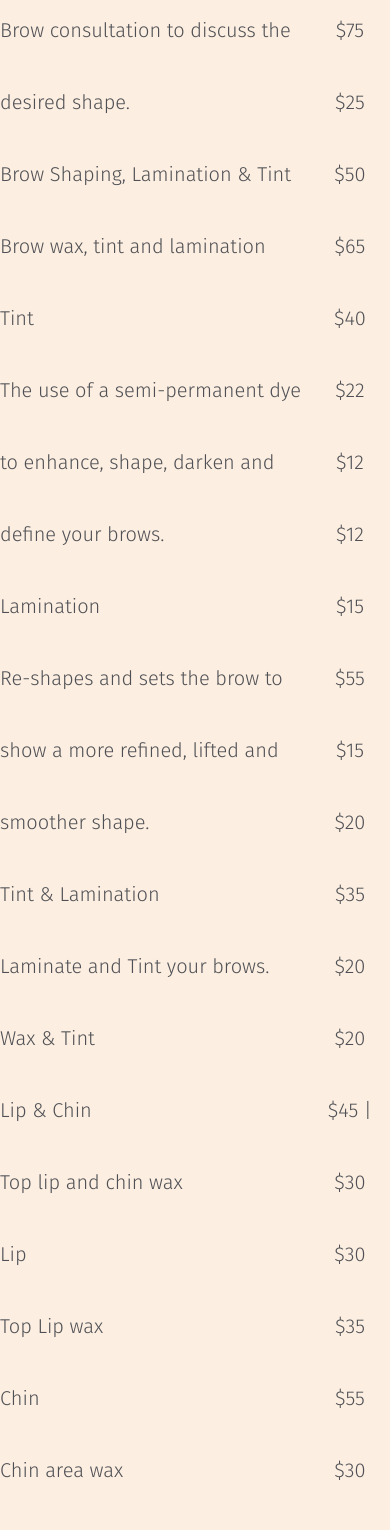
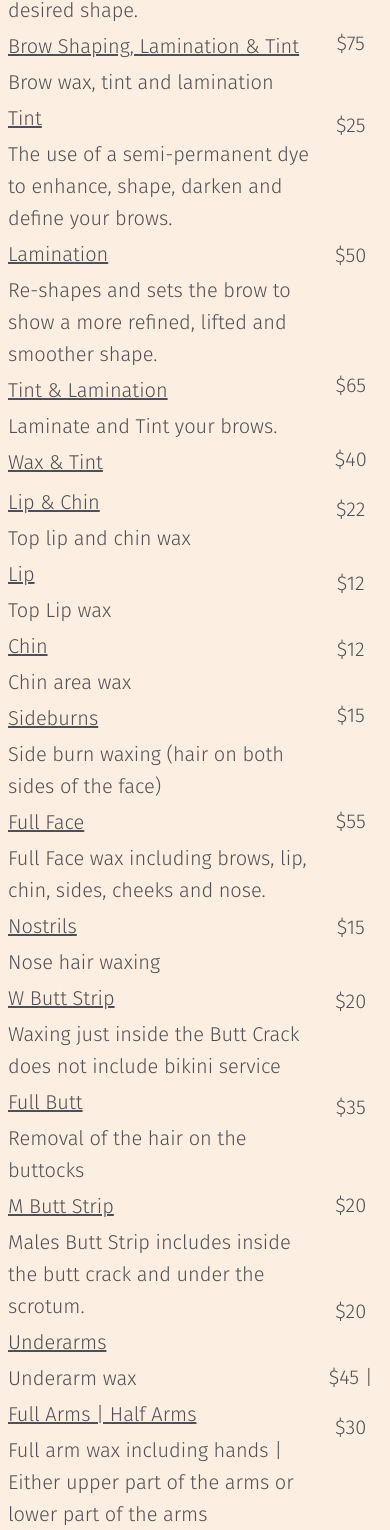
Before and after one commit to mattrowley10/NixFix, a React (Vite) app: page /wax in a window 390 px wide. Shown: the part 389-1919 px from the top of the page. Built offline with nearby package versions, Linux system fonts and the light colour scheme.

Commit message:
semi-complete styling/media queries...always room for perfection

```diff
--- a/src/App.css
+++ b/src/App.css
@@ -7,16 +7,18 @@
 }
 
 body{
+  overflow-y:scroll;
+  overflow-x:hidden ;
+}
+
+html, body{
   height: 100vh;
   margin: 0;
-}
-
-html{
-  height: 100vh;
-  overflow-y:scroll;
+  padding: 0;
   overscroll-behavior: none;
   background-color: #E8F0FF;
 }
+
 
 .topNav{
   position: sticky;
@@ -100,8 +102,8 @@ html{
 }
 .facial-description{
   font-family: 'Cormorant Garamond';
-  height: 275vh;
-  width: 100vw;
+  height: 265vh;
+  /* width: 100vw; */
   background-color: #FDF3E9;
   display: grid;
   width: auto;
@@ -126,7 +128,8 @@ html{
 }
 .wax-description{
   font-family: 'Cormorant Garamond';
-  height: 350vh;
+  display: flex;
+  height: 505vh;
   width: 100vw;
   background-color: #FCEEE0;
   display: grid;
@@ -143,6 +146,9 @@ html{
   color:  #4f5055;
   line-height: 4.5rem;
 }
+.wax-d{
+  line-height: 2rem;
+}
 
 .wax-container{
   position: relative;
@@ -151,14 +157,12 @@ html{
   z-index: 0;
   background-repeat: no-repeat;
   height: 70vh;
-  width: 100vw;
   background-size: 90rem 35rem;
   image-rendering:optimizeQuality;
   background-image: url("/public/wax5.png");
   background-color: #FCEEE0;
 }
 .wax-content{
-  position: relative;
   z-index: 1;
   font-family: 'Cormorant Garamond';
   color:  #7A5C61;
@@ -166,7 +170,7 @@ html{
 
 .makeup-description{
   font-family: 'Cormorant Garamond';
-  height: 200vh;
+  height: 255vh;
   background-color: #FCEEE0;
   display: grid;
   grid-template-columns: 1fr .5fr .5fr;
@@ -180,8 +184,12 @@ html{
 .makeup-list-2{
   font-family: 'Fira Sans';
   color:  #4f5055;
+  line-height: 4rem;
 }
 .makeup-list-header{
+  line-height: 4;
+}
+.makeup-d{
   line-height: 2;
 }
 .makeup-container{
@@ -203,11 +211,9 @@ html{
   font-family: 'Cormorant Garamond';
   color:#4f5055;
 }
-.makeup-d{
-  line-height: 2rem;
-}
+
 .makeup-pricing{
-  line-height: 3.5;
+  line-height: 5;
 }
 
 .footer{
@@ -219,10 +225,10 @@ html{
 .book-button{
   font-family: "Cormorant Garamond";
   position: absolute;
-  top: 35rem;
+  top: 33rem;
   right: 2rem;
   background-color:#a2737b;
-  padding:50rem 2rem 102rem 2rem;
+  padding:50rem 2rem 182rem 2rem;
 }
 .book-button-makeup{
   font-family: "Cormorant Garamond";
@@ -230,7 +236,7 @@ html{
   top: 35rem;
   right: 2rem;
   background-color:#a2737b;
-  padding:50rem 2rem 35rem 2rem;
+  padding:50rem 2rem 60rem 2rem;
 }
 .book-button-facials{
   font-family: "Cormorant Garamond";
@@ -263,19 +269,20 @@ html{
     background-size: 120rem;
   }
   .facial-description{
-    height: 200vh;
+    height: 180vh;
   }
   .wax-description{
-    height: 390vh;
+    height: 375vh;
   }
   .makeup-description{
-    height: 150vh;
+    height: 175vh;
   }
   .book-button{
     font-family: "Cormorant Garamond";
     position: absolute;
     top: 43rem;
     right: 2rem;
+    padding:50rem 2rem 165rem 2rem;
   }
   .book-button-facials{
     font-family: "Cormorant Garamond";
@@ -290,11 +297,145 @@ html{
     top: 43rem;
     right: 2rem;
     background-color:#a2737b;
-    padding:30rem 2rem 30rem 2rem;
+    padding:30rem 2rem 65rem 2rem;
   }
   .home-d-img{
     margin-left: 4rem;
   }
+}
+@media(max-width:1024px){
+  .home{
+    background-size: 1024px;
+    height:80vh;
+  }
+  .book-button-facials{
+    top: 37rem;
+
+    padding-bottom:102rem;
+  }
+  .book-button{
+    top: 31rem;
+    padding-bottom:200rem
+  }
+  .book-button-makeup{
+    top: 38rem;
+    padding-bottom: 61rem;
+  }
+  .background-wax{
+    background-size: 1024px;
+    height: 30rem;
+  }
+  .facials{
+    background-size: 1024px;
+  }
+  .facial-description{
+    height:300vh;
+  }
+  .wax-description{
+    height: 485vh;
+  }
+  .makeup-description{
+    height: 225vh;
+  }
+  .makeup-list-header{
+    line-height: 2;
+  }
+  .makeup-pricing{
+    line-height: 2;
+  }
+}
+@media(max-width:768px){
+  .home{
+    background-size: 768px;
+    height: 60vh;
+  }
+  .home-d-img{
+    height: 15rem;
+  }
+  .book-button{
+    top: 97%;
+    bottom:2rem;
+    right: 11rem;
+      padding: 0 8rem;
+    background-color: transparent;
+  }
+  .book-button-facials{
+    top: 96%;
+    bottom: 2rem;
+    right: 11rem;
+    z-index: 1;
+      padding: 0 8rem;
+    background-color: transparent;
+  }
+  .book-button-makeup{
+    top: 94%;
+    bottom: 2rem;
+    right: 11rem;
+    z-index: 1;
+      padding: 0 8rem;
+    background-color: transparent;
+  }
+  .facials{
+    background-size: 768px;
+    height: 27rem;
+  }
+  .facial-description{
+    display: flex;
+    height: 210vh;
+  }
+  .facial-list{
+    line-height: 2.5rem;
+    width: 40rem;
+  }
+  .facial-list-2{
+    line-height: 1.5;
+    margin-right: 12px;
+  }
+  .facial-pricing{
+    line-height: 2;
+  }
+  .background-wax{
+    background-size: 768px;
+    height: 22rem;
+  }
+  .wax-description{
+    height: 360vh;
+    display: flex;
+  }
+  .wax-list{
+    line-height: 2.5;
+  }
+  .wax-list-2{
+    line-height: 2.5;
+    margin-right: 12px;
+    width: 12rem;
+  }
+  .wax-pricing{
+    line-height: 2.5;
+  }
+  .background-makeup{
+    background-size: 768px;
+    height: 19rem;
+  }
+  .makeup-description{
+    display: flex;
+    height: 170vh;
+  }
+  .makeup-list-header{
+    line-height: 2;
+  }
+  .makeup-list{
+    line-height: 2.5;
+    width:22rem;
+  }
+  .makeup-pricing{
+    line-height: 2.5;
+  }
+  .makeup-list{
+    width: 40rem;
+  }
+
+
 }
 @media(max-width: 425px){
   .book-button{
@@ -325,17 +466,19 @@ html{
     background-size: 425px;
     height: 20vh;
   }
-
+  .makeup-list-header{
+    line-height: 2;
+  }
   .makeup-list{
     line-height: 2.5;
     width:22rem;
   }
   .makeup-pricing{
-    width: max-content;
     line-height: 2.5;
   }
+
   .makeup-description{
-    height: 315vh;
+    height: 275vh;
     position: relative;
     display: flex;
 
@@ -345,23 +488,25 @@ html{
     height: 25vh;
   }
   .wax-description{
-    height: 320vh;
+    height: 415vh;
     display: flex;
   }
   .wax-list{
     width: 20rem;
+    line-height: 2.5rem;
   }
   .wax-list-2{
-    width: max-content;
+    line-height: 2.5rem;
+    margin-right: 0;
+    width: auto;
   }
-
   .facials{
     background-size: 425px;
     height: 25vh;
     background-color: #FDF3E9;
   }
   .facial-description{
-    height: 350vh;
+    height: 370vh;
     position: relative;
     display: flex;
   }
@@ -371,12 +516,13 @@ html{
   }
   .facial-list-2{
     line-height: 2.5rem;
+    width: auto;
   }
   .facial-pricing{
     line-height: 2.5rem;
   }
   .home{
-    height: 35.4vh;
+    height: 34vh;
     background-size: 425px;
   }
 
@@ -385,7 +531,8 @@ html{
   }
   .home-d-img{
     height: 10rem;
-    width: 30rem;
+    width: 20rem;
+
   }
   .scroll-container{
     scroll-snap-type:none ;
--- a/src/Components/WaxDescription.jsx
+++ b/src/Components/WaxDescription.jsx
@@ -1,272 +1,326 @@
 export default function WaxDescription() {
   return (
-    <div className="wax-description lg:pl-12">
+    <div className="wax-description pl-2 lg:pl-12">
       <ul className="wax-list text-xl lg:text-2xl lg:text-left">
-        <li id="1">
+        <li id="1" className="underline">
           Brow Shaping
+        </li>
         <p className="wax-d lg:text-xl">
           Brow consultation to discuss the desired shape.
         </p>
+        <li id="2" className="underline">
+          Brow Shaping, Lamination & Tint
         </li>
-        <li id="2">
-          Brow Shaping, Lamination & Tint
         <p className="wax-d lg:text-xl"> Brow wax, tint and lamination</p>
+        <li id="3" className="underline">
+          Tint
         </li>
-        <li id="3">
-          Tint
         <p className="wax-d lg:text-xl">
           The use of a semi-permanent dye to enhance, shape, darken and define
           your brows.
         </p>
+        <li id="4" className="underline">
+          Lamination
         </li>
-        <li id="4">
-          Lamination
         <p className="wax-d lg:text-xl">
           Re-shapes and sets the brow to show a more refined, lifted and
           smoother shape.
         </p>
+        <li id="5" className="underline">
+          Tint & Lamination
         </li>
-        <li id="5">
-          Tint & Lamination
         <p className="wax-d lg:text-xl">Laminate and Tint your brows.</p>
+        <li id="6" className="underline">
+          Wax & Tint
         </li>
-        <li id="6">
-          Wax & Tint
         <p className="wax-d lg:text-xl"></p>
+        <li id="7" className="underline">
+          Lip & Chin
         </li>
-        <li id="7">
-          Lip & Chin
         <p className="wax-d lg:text-xl">Top lip and chin wax</p>
+        <li id="8" className="underline">
+          Lip
         </li>
-        <li id="8">
-          Lip
         <p className="wax-d lg:text-xl">Top Lip wax</p>
+        <li id="9" className="underline">
+          Chin
         </li>
-        <li id="9">
-          Chin
         <p className="wax-d lg:text-xl">Chin area wax</p>
+        <li id="10" className="underline">
+          Sideburns
         </li>
-        <li id="10">
-          Sideburns
         <p className="wax-d lg:text-xl">
           Side burn waxing (hair on both sides of the face)
         </p>
+        <li id="11" className="underline">
+          Full Face
         </li>
-        <li id="11">
-          Full Face
         <p className="wax-d lg:text-xl">
           Full Face wax including brows, lip, chin, sides, cheeks and nose.
         </p>
+        <li id="12" className="underline">
+          Nostrils
         </li>
-        <li id="12">
-          Nostrils
         <p className="wax-d lg:text-xl">Nose hair waxing</p>
+        <li id="13" className="underline">
+          W Butt Strip
         </li>
-        <li id="13">
-          W Butt Strip
         <p className="wax-d lg:text-xl">
           Waxing just inside the Butt Crack does not include bikini service
         </p>
+        <li id="14" className="underline">
+          Full Butt
         </li>
-        <li id="14">
-          Full Butt
+        <p className="wax-d lg:text-xl">Removal of the hair on the buttocks</p>
+        <li id="15" className="underline">
+          M Butt Strip
+        </li>
         <p className="wax-d lg:text-xl">
-            Removal of the hair on the buttocks
+          Males Butt Strip includes inside the butt crack and under the scrotum.
         </p>
+        <li id="17" className="underline">
+          Underarms
         </li>
-        <li id="15">
-          M Butt Strip
+        <p className="wax-d lg:text-xl">Underarm wax</p>
+        <li id="18" className="underline">
+          Full Arms | Half Arms
+        </li>
         <p className="wax-d lg:text-xl">
-            Males Butt Strip includes inside the butt crack and under the
-            scrotum.
+          Full arm wax including hands | Either upper part of the arms or lower
+          part of the arms
         </p>
+        <li id="19" className="underline">
+          Chest
         </li>
-        <li id="17">
-          Underarms
-          <p className="wax-d lg:text-xl">Underarm wax</p>
+        <p className="wax-d lg:text-xl">Full torso including stomach</p>
+        <li id="20" className="underline">
+          Stomach
         </li>
-        <li id="18">
-          Full Arms | Half Arms
-          <p className="wax-d lg:text-xl">
-            Full arm wax including hands | Either upper part of the arms or
-            lower part of the arms
-          </p>
+        <p className="wax-d lg:text-xl">Full stomach wax not including chest</p>
+        <li id="21" className="underline">
+          Full Back
         </li>
-        <li id="19">
-          Chest
-          <p className="wax-d lg:text-xl">Full torso including stomach</p>
-        </li>
-        <li id="20">
-          Stomach
-          <p className="wax-d lg:text-xl">
-            Full stomach wax not including chest
-          </p>
-        </li>
-        <li id="21">
-          Full Back
         <p className="wax-d lg:text-xl">
           Full Back wax not including shoulders
         </p>
+        <li id="22" className="underline">
+          Upper Back
         </li>
-        <li id="22">Upper Back</li>
-        <li id="25">Mid Back</li>
-        <li id="24">Lower Back</li>
-        <li id="25">Shoulders</li>
+        <li id="25" className="underline">
+          Mid Back
+        </li>
+        <li id="24" className="underline">
+          Lower Back
+        </li>
+        <li id="25" className="underline">
+          Shoulders
+        </li>
         <p className="wax-d lg:text-xl">Shoulder wax not including back</p>
-        <li id="26">
+        <li id="26" className="underline">
           Bikini
+        </li>
         <p className="wax-d lg:text-xl">
-            Take the hair off that hangs out of your bikini area and about an
-            inch inside the bikini line. Schedule your 4-6 apt for a $10 off
+          Take the hair off that hangs out of your bikini area and about an inch
+          inside the bikini line. Schedule your 4-6 apt for a $10 off
           maintenance price.
         </p>
+        <li id="27" className="underline">
+          Bikini Maintenance
         </li>
-        <li id="27">
-          Bikini Maintenance
         <p className="wax-d lg:text-xl">
           Outside of the bikini line and one inch inside the bikini line
         </p>
+        <li id="28" className="underline">
+          Bikini Package of 6
         </li>
-        <li id="28">Bikini Package of 6</li>
-        <li id="29">
+        <li id="29" className="underline">
           Full Bikini
+        </li>
         <p className="wax-d lg:text-xl">
-            Take as much or as little off from the front of the bikini area.
-            (Not including the butt strip) Make sure to rebook your apt in 4-6
-            weeks to get a $10 off maintenance price!
+          Take as much or as little off from the front of the bikini area. (Not
+          including the butt strip) Make sure to rebook your apt in 4-6 weeks to
+          get a $10 off maintenance price!
         </p>
+        <li id="30" className="underline">
+          Full Bikini Maintenance
         </li>
-        <li id="30">
-          Full Bikini Maintenance
         <p className="wax-d lg:text-xl">
-            All the hair from the front of the bikini area or as much hair as
-            you want removed not including the butt strip
+          All the hair from the front of the bikini area or as much hair as you
+          want removed not including the butt strip
         </p>
+        <li id="31" className="underline">
+          Full Bikini Package of 6
         </li>
-        <li id="31">Full Bikini Package of 6</li>
-        <li id="32">
+        <li id="32" className="underline">
           Brazilian
+        </li>
         <p className="wax-d lg:text-xl">
           All of the hair from the front of the bikini area and includes the
           butt area.
         </p>
+        <li id="33" className="underline">
+          Brazilian Maintenance
         </li>
-        <li id="33">
-          Brazilian Maintenance
         <p className="wax-d lg:text-xl">
           All the hair from the front of the bikini area including butt strip,
           Schedule every 4-8 weeks to receive this price.
         </p>
+        <li id="34" className="underline">
+          Brazilian Package of 6
         </li>
-        <li id="34">Brazilian Package of 6</li>
-        <li id="35">
+        <li id="35" className="underline">
           Full Legs | Half Legs
+        </li>
         <p className="wax-d lg:text-xl">
           Full Leg wax including feet | Either the knee up or knee down on the
           legs
         </p>
-        </li>
       </ul>
 
-      <ul className="wax-list-2 text-xl text-center lg:text-center lg:text-2xl ">
-        <li id="1"> $20</li>
-        <li id="2" className="wax-pricing 2xl:mt-4">
+      <ul className="wax-list-2 text-xl text-center  lg:mr-24 lg:text-2xl xl:text-2xl xl:mr-48 ">
+        <li id="1 lg:mt-2"> $20</li>
+        <li
+          id="2"
+          className="wax-pricing mt-14 md:mt-10 lg:mt-14 xl:mt-6 2xl:mt-4"
+        >
           $75
         </li>
-        <li id="3" className="wax-pricing 2xl:mt-6">
+        <li
+          id="3"
+          className="wax-pricing mt-8 md:mt-6 lg:mt-10 xl:mt-8 2xl:mt-10"
+        >
           $25
         </li>
-        <li id="4" className="wax-pricing 2xl:mt-16">
+        <li
+          id="4"
+          className="wax-pricing mt-20 md:mt-16 lg:mt-24 xl:mt-16 2xl:mt-16"
+        >
           $50
         </li>
-        <li id="5" className="wax-pricing 2xl:mt-6">
+        <li id="5" className="wax-pricing mt-20 md:mt-16  xl:mt-16 2xl:mt-10">
           $65
         </li>
-        <li id="6" className="wax-pricing 2xl:mt-6">
+        <li id="6" className="wax-pricing mt-6 md:mt-8 xl:mt-8 2xl:mt-8">
           $40
         </li>
-        <li id="7" className="wax-pricing 2xl:mt-2">
+        <li id="7" className="wax-pricing xl:mt-2 2xl:mt-2">
           $22
         </li>
-        <li id="8" className="wax-pricing 2xl:mt-6">
+        <li id="8" className="wax-pricing mt-6 md:mt-8 xl:mt-6 2xl:mt-6">
           $12
         </li>
-        <li id="9" className="wax-pricing 2xl:mt-4">
+        <li id="9" className="wax-pricing mt-4 md:mt-8 xl:mt-6 2xl:mt-4">
           $12
         </li>
-        <li id="10" className="wax-pricing 2xl:mt-6">
+        <li id="10" className="wax-pricing mt-4 md:mt-8 xl:mt-10 2xl:mt-8">
           $15
         </li>
-        <li id="11" className="wax-pricing 2xl:mt-8">
+        <li
+          id="11"
+          className="wax-pricing mt-14 md:mt-8 lg:mt-14 xl:mt-10 2xl:mt-10"
+        >
           $55
         </li>
-        <li id="12" className="wax-pricing 2xl:mt-10">
+        <li
+          id="12"
+          className="wax-pricing mt-14 md:mt-8 lg:mt-16 lg:pt-2 xl:mt-14 2xl:mt-10"
+        >
           $15
         </li>
-        <li id="13" className="wax-pricing 2xl:mt-6">
+        <li id="13" className="wax-pricing mt-6 md:mt-8 xl:mt-8 2xl:mt-6">
           $20
         </li>
-        <li id="14" className="wax-pricing 2xl:mt-10">
+        <li
+          id="14"
+          className="wax-pricing mt-14 md:mt-8 lg:mt-16 xl:mt-16 2xl:mt-10"
+        >
           $35
         </li>
-        <li id="15" className="wax-pricing 2xl:mt-6">
+        <li id="15" className="wax-pricing mt-12 md:mt-8 xl:mt-8 2xl:mt-6">
           $20
         </li>
-        <li id="17" className="wax-pricing 2xl:mt-10">
+        <li
+          id="17"
+          className="wax-pricing mt-14 md:mt-8 lg:mt-16 xl:mt-16 2xl:mt-8"
+        >
           $20
         </li>
-        <li id="18" className="wax-pricing 2xl:mt-6">
+        <li
+          id="18"
+          className="wax-pricing mt-4 md:mt-8 lg:mt-8 xl:mt-10 2xl:mt-8"
+        >
           $45 | $30
         </li>
-        <li id="19" className="wax-pricing 2xl:mt-14">
+        <li
+          id="19"
+          className="wax-pricing mt-24 md:mt-16 lg:mt-24 xl:mt-14 2xl:mt-16"
+        >
           $30
         </li>
-        <li id="20" className="wax-pricing 2xl:mt-6">
+        <li id="20" className="wax-pricing mt-6 md:mt-8 xl:mt-8 2xl:mt-10">
           $35
         </li>
-        <li id="21" className="wax-pricing 2xl:mt-8">
+        <li id="21" className="wax-pricing mt-12 md:mt-8 xl:mt-8 2xl:mt-4">
           $55
         </li>
-        <li id="22" className="wax-pricing 2xl:mt-6">
+        <li id="22" className="mt-14 md:mt-8 xl:mt-8 2xl:mt-8">
           $30
         </li>
-        <li id="23" className="wax-pricing 2xl:mt-2">
+        <li id="23" className="">
           $30
         </li>
-        <li id="24" className="wax-pricing">
+        <li id="24" className="">
           $20
         </li>
-        <li id="25" className="wax-pricing">
+        <li id="25" className="">
           $20
         </li>
-        <li id="26" className="wax-pricing 2xl:mt-6">
+        <li id="26" className="wax-pricing mt-6 md:mt-8 xl:mt-8 2xl:mt-10">
           $45
         </li>
-        <li id="27" className="wax-pricing 2xl:mt-16">
+        <li
+          id="27"
+          className="wax-pricing mt-40 md:mt-24 lg:mt-32 xl:mt-24 xl-pt-2 2xl:mt-16"
+        >
           $35
         </li>
-        <li id="28" className="wax-pricing 2xl:mt-6">
+        <li
+          id="28"
+          className="wax-pricing mt-12 md:mt-6 lg:mt-16 xl:mt-8 2xl:mt-6"
+        >
           $180
         </li>
-        <li id="29" className="wax-pricing">
+        <li id="29" className="wax-pricing xl:mt-2">
           $55
         </li>
-        <li id="30" className="wax-pricing 2xl:mt-16">
+        <li
+          id="30"
+          className="wax-pricing mt-36 md:mt-28 lg:mt-32 xl:mt-24 2xl:mt-16"
+        >
           $45
         </li>
-        <li id="31" className="wax-pricing 2xl:mt-10">
+        <li
+          id="31"
+          className="wax-pricing mt-28 md:mt-14 lg:mt-24 xl:mt-14 2xl:mt-14"
+        >
           $240
         </li>
-        <li id="22" className="wax-pricing">
+        <li id="22" className="wax-pricing  xl:mt-2">
           $65
         </li>
-        <li id="33" className="wax-pricing 2xl:mt-12">
+        <li
+          id="33"
+          className="wax-pricing mt-20 md:mt-8 lg:mt-16 xl:mt-16 2xl:mt-6"
+        >
           $55
         </li>
-        <li id="34" className="wax-pricing 2xl:mt-10">
+        <li
+          id="34"
+          className="wax-pricing mt-28 md:mt-16 lg:mt-24 xl:mt-14 2xl:mt-16"
+        >
           $300
         </li>
-        <li id="35" className="wax-pricing">
+        <li id="35" className="wax-pricing 2xl:mt-4">
           $80 | $50
         </li>
       </ul>
```
Also changed, not shown: src/Components/FacialDescription.jsx (+34 -10 lines), src/Components/HomeDescription.jsx (+9 -3 lines), src/Components/MakeupDescription.jsx (+36 -12 lines). Lines whose indentation alone changed are shown as unchanged.
